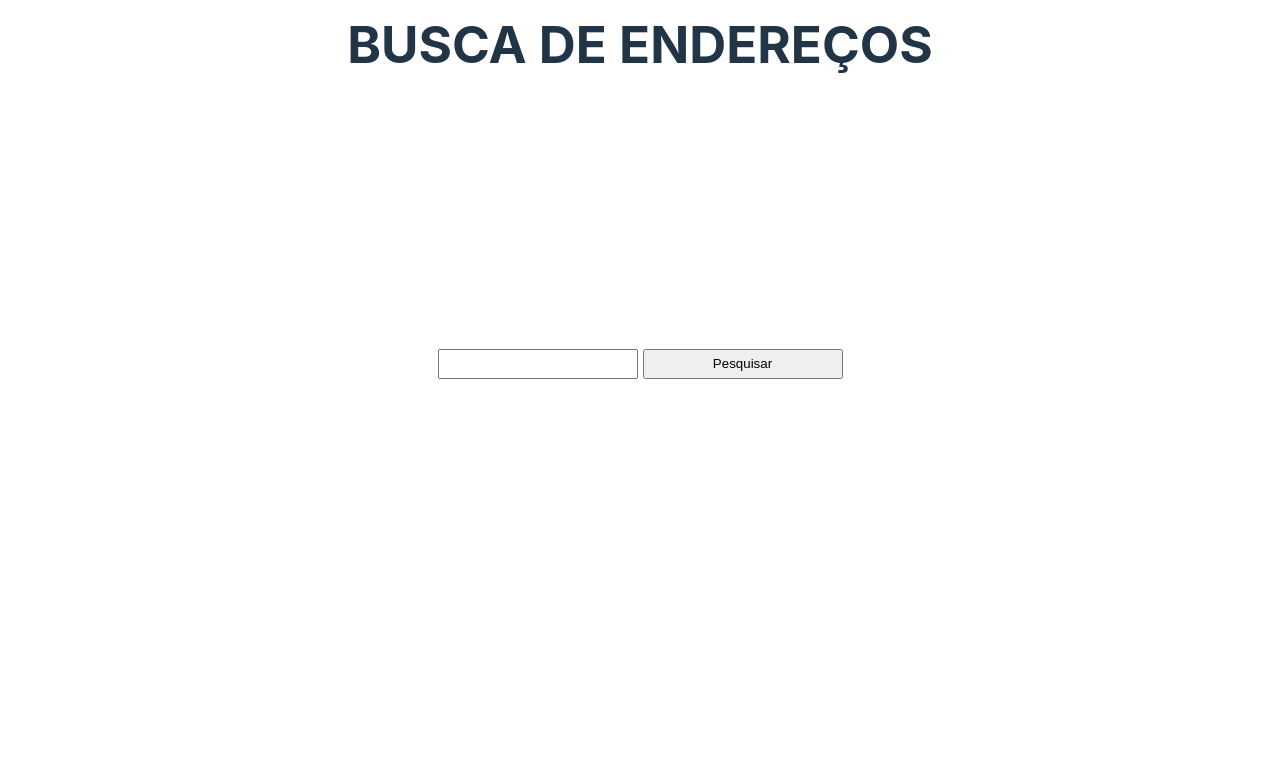
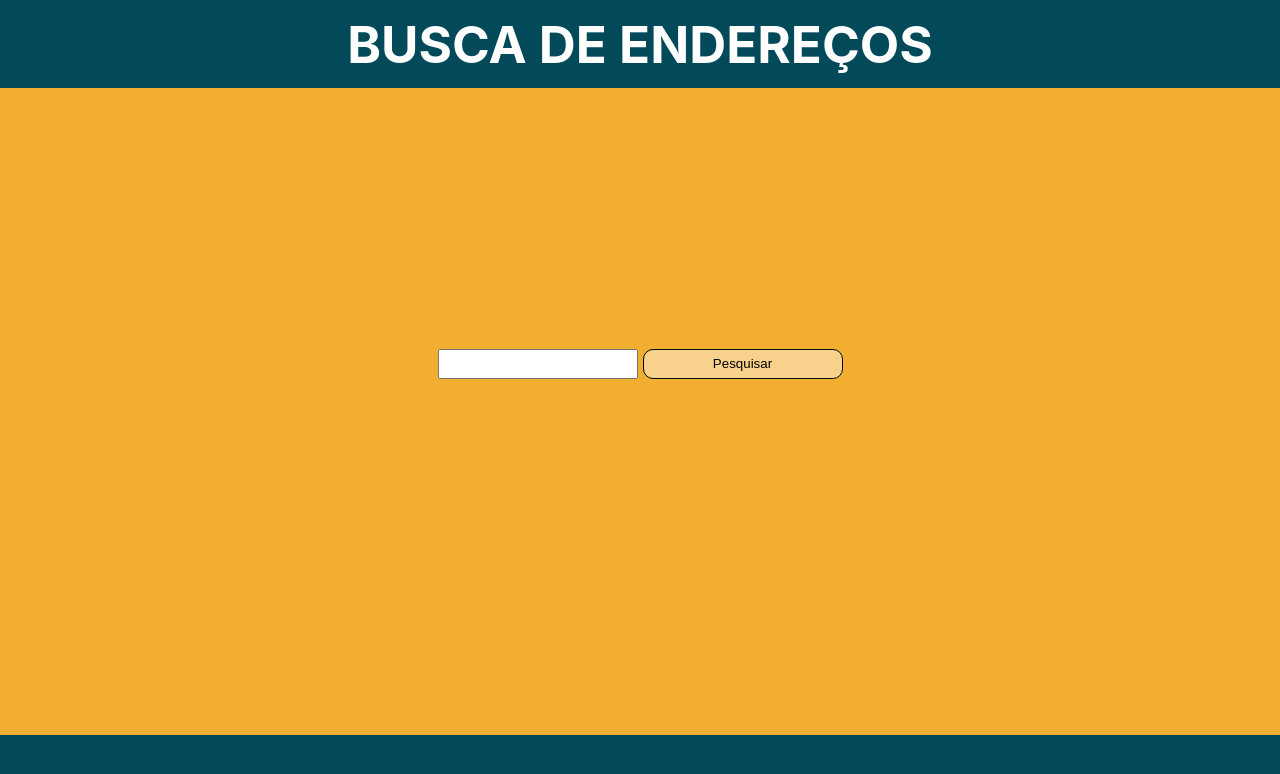
Before and after one commit to gustta11/Buscador-CEPS, a React (Vite) app: page / in a window 1280 px wide. Shown: the top 774 px of the page. Built offline with nearby package versions, Linux system fonts and the light colour scheme.

Commit message:
Estilizando background css

```diff
--- a/src/App.css
+++ b/src/App.css
@@ -18,6 +18,8 @@
   display: flex;
   align-items: center;
   justify-content: center;
+  background-color: #024959;
+  color: white;
 }
 
 .main{
@@ -26,9 +28,11 @@
   display: flex;
   align-items: center;
   justify-content: center;
+  background-color: #F2AE30;
 
 }
 
 .footer{
   grid-area: F;
+  background-color: #024959;
 }
--- a/src/components/BuscaCep.css
+++ b/src/components/BuscaCep.css
@@ -1,6 +1,13 @@
 .layout_pesquisa{
     display: flex;
     gap: 5px;
+}
+
+.button_pesquisar{
+    border: 0.5px solid;
+    border-radius: 10px;
+    background-color:#ffffff71 ;
+
 }
 
 .layout_pesquisa input{
--- a/src/components/BuscaCep.jsx
+++ b/src/components/BuscaCep.jsx
@@ -29,7 +29,7 @@ const PesquisarCep = () =>{
         <div>
             <div className='layout_pesquisa'>
                 <input type="text" value={Cep} onChange={BuscarCep} />
-                <input type="button" value="Pesquisar" onClick={EncontrarEndereco}/>
+                <input type="button" value="Pesquisar" onClick={EncontrarEndereco} className='button_pesquisar'/>
             </div>
             <div className='layout_conteudo'>
                 <ul>
```
